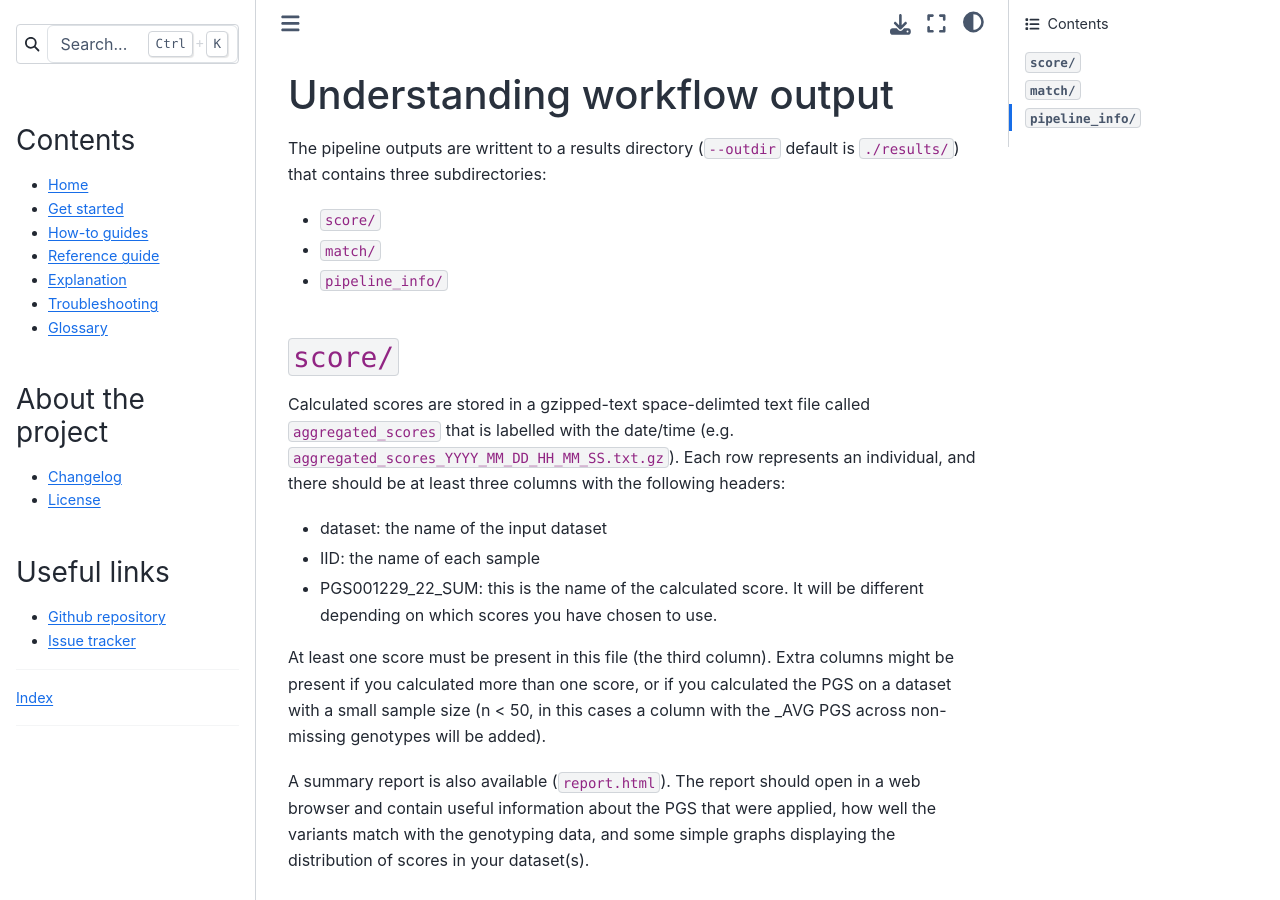
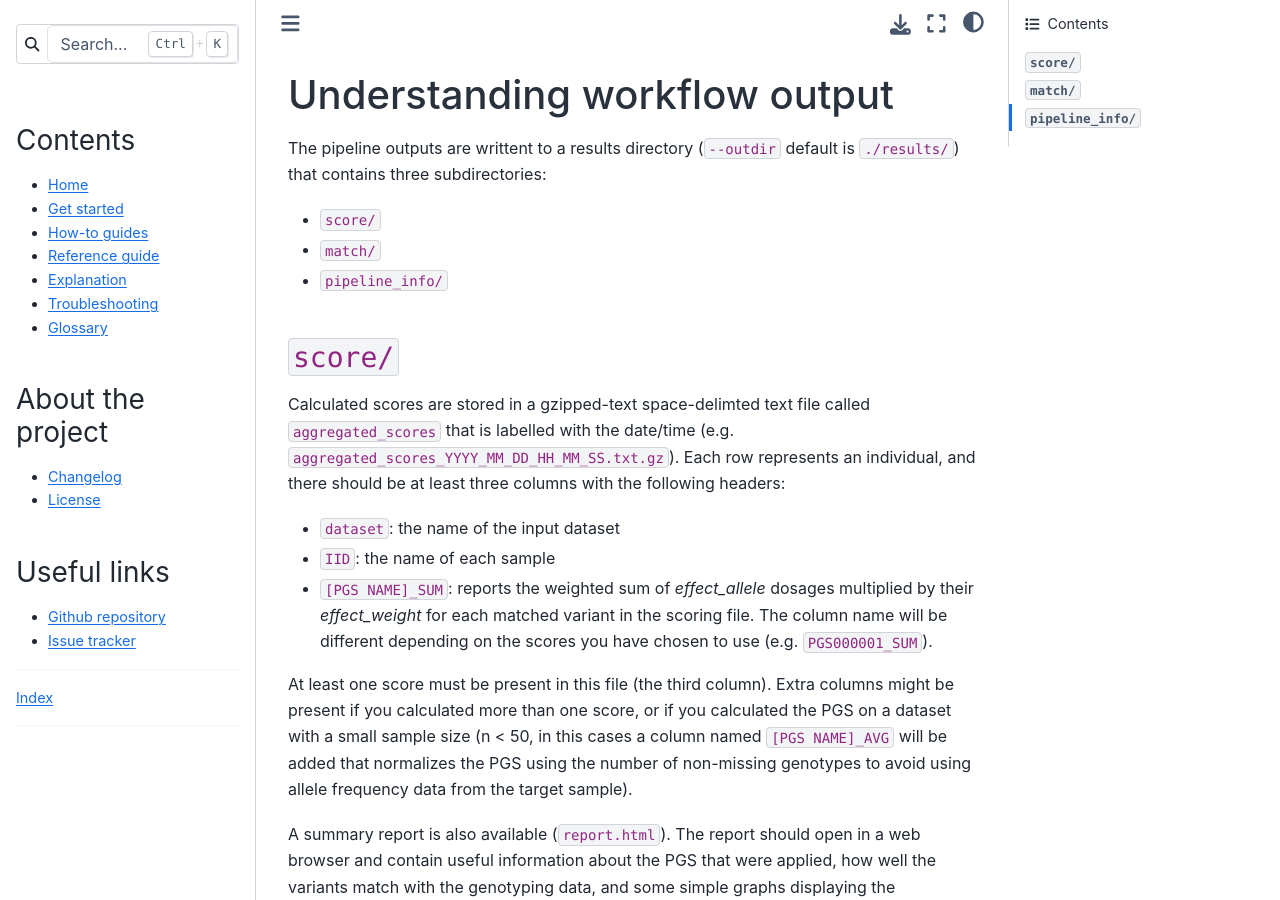
Before and after one commit to PGScatalog/pgsc_calc, a Sphinx documentation site: the page built from docs/explanation/output.rst, in a window 1280 px wide and 900 px high. Built offline with Sphinx 7.4.7 and the Sphinx Book theme 1.1.4, drawn with Linux system fonts in a browser that asks for light colours.

Commit message:
More information clarifying that it's a weighted sum

```diff
--- a/docs/explanation/output.rst
+++ b/docs/explanation/output.rst
@@ -16,15 +16,16 @@ Calculated scores are stored in a gzipped-text space-delimted text file called
 ``aggregated_scores`` that is labelled with the date/time (e.g. ``aggregated_scores_YYYY_MM_DD_HH_MM_SS.txt.gz``).
 Each row represents an individual, and there should be at least three columns with the following headers:
 
-- dataset: the name of the input dataset
-- IID: the name of each sample
-- PGS001229_22_SUM: this is the name of the calculated score. It will be
-  different depending on which scores you have chosen to use.
+- ``dataset``: the name of the input dataset
+- ``IID``: the name of each sample
+- ``[PGS NAME]_SUM``: reports the weighted sum of *effect_allele* dosages multiplied by their *effect_weight*
+  for each matched variant in the scoring file. The column name will be different depending on the scores
+  you have chosen to use (e.g. ``PGS000001_SUM``).
 
-At least one score must be present in this file (the third column). Extra
-columns might be present if you calculated more than one score,
-or if you calculated the PGS on a dataset with a small sample size (n < 50,
-in this cases a column with the _AVG PGS across non-missing genotypes will be added).
+At least one score must be present in this file (the third column). Extra columns might be
+present if you calculated more than one score, or if you calculated the PGS on a dataset with a
+small sample size (n < 50, in this cases a column named ``[PGS NAME]_AVG`` will be added that normalizes the PGS
+using the number of non-missing genotypes to avoid using allele frequency data from the target sample).
 
 A summary report is also available (``report.html``). The report should open in
 a web browser and contain useful information about the PGS that were applied,
```
